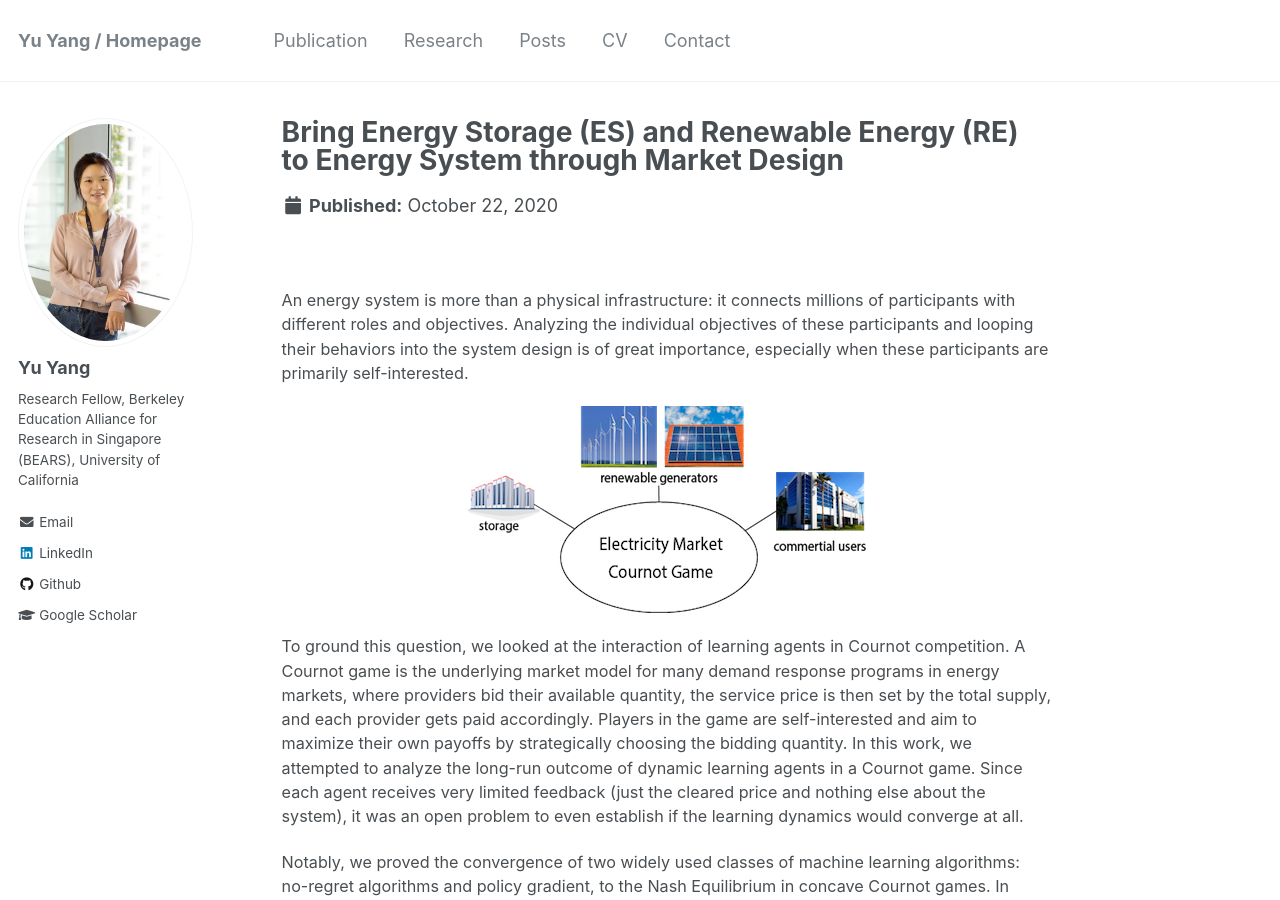
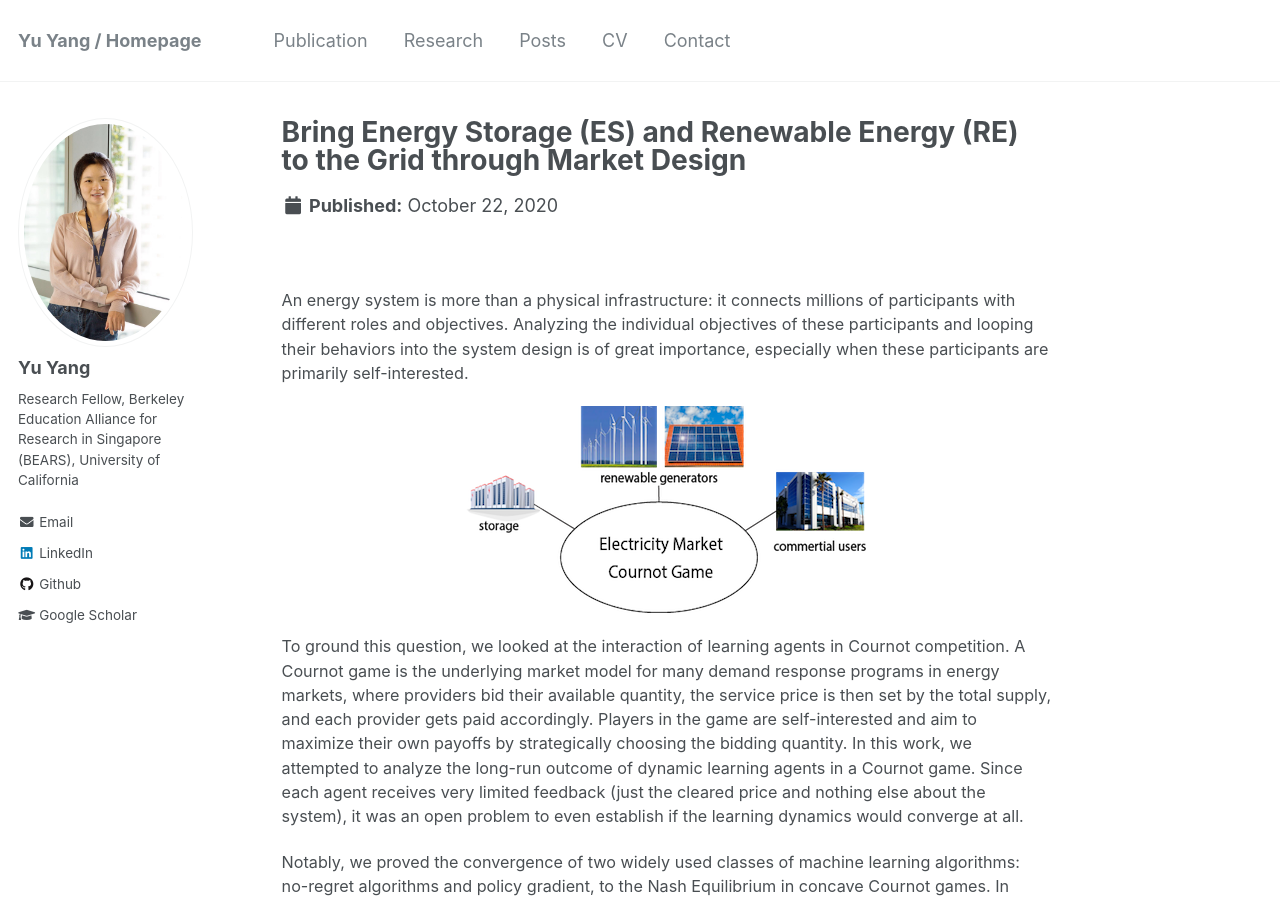
Before and after one commit to yangyu-berkeley/yangyu-berkeley.github.io, a Jekyll site: the page built from _research/research-1.md, in a window 1280 px wide and 900 px high. Built offline with Jekyll 4.4.1, drawn with Linux system fonts in a browser that asks for light colours.

Commit message:
Update research-1.md

```diff
--- a/_research/research-1.md
+++ b/_research/research-1.md
@@ -1,5 +1,5 @@
 ---
-title: "Bring Energy Storage (ES) and Renewable Energy (RE) to Energy System through Market Design"
+title: "Bring Energy Storage (ES) and Renewable Energy (RE) to the Grid through Market Design"
 excerpt: "Energy storage (ES) is one of the critical technologies to enable energy system transition, especially the integration of the renewable generation. Whereas the high capital cost defers its penetration into energy system. The justification of the ES capital cost relies on well-designed ES business models that can harness the maximum value for the stakeholders involved. "
 collection: research
 ---
```
